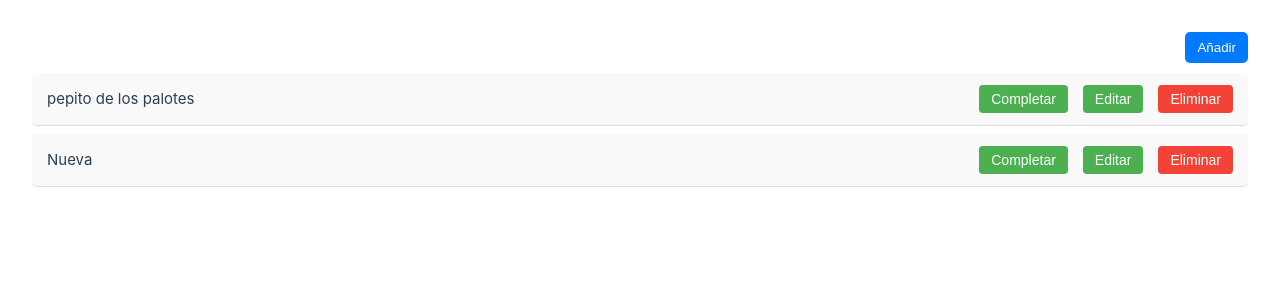
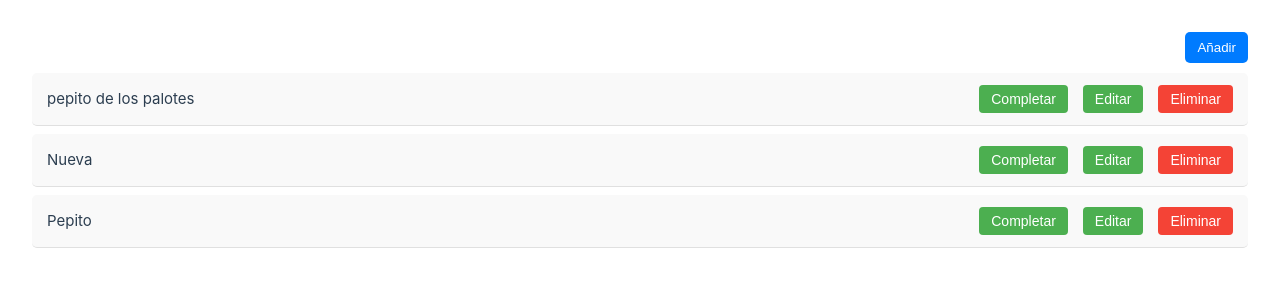
Before and after one commit to PedroHurtado/vuegk, a Vue app: page / in a window 1280 px wide. Shown: the top 300 px of the page. Built offline with nearby package versions, Linux system fonts and the light colour scheme; data requests are answered from the project's data file.

Commit message:
add todo

```diff
--- a/db.json
+++ b/db.json
@@ -9,6 +9,11 @@
       "id": "90f9276e-ebef-46fe-a062-7b309d34067c",
       "description": "Nueva",
       "completed": false
+    },
+    {
+      "id": "1a21af6f-12ad-406d-9290-a0224fed30ca",
+      "description": "Pepito",
+      "completed": false
     }
   ]
 }
--- a/src/components/todos/Todos.vue
+++ b/src/components/todos/Todos.vue
@@ -1,5 +1,5 @@
 <script setup lang="ts">
-import { ref, computed } from 'vue';
+import { ref } from 'vue';
 import { useQuery } from '@/services/usequery';
 import AddTodo from './AddTodo.vue';
 import RemoveTodo from './RemoveTodo.vue'
--- a/src/components/todos/useTodo.ts
+++ b/src/components/todos/useTodo.ts
@@ -45,11 +45,7 @@ export function useTodo(todoId?: string) {
 
     const toggleTodoStatus = () => {
         if (todoId) {
-            const todo:Todo = getTodo(todoId)
-            if(todo){
-                toggleTodo(todoId);
-            }
-
+            toggleTodo(todoId);
         }
     };
 
```
